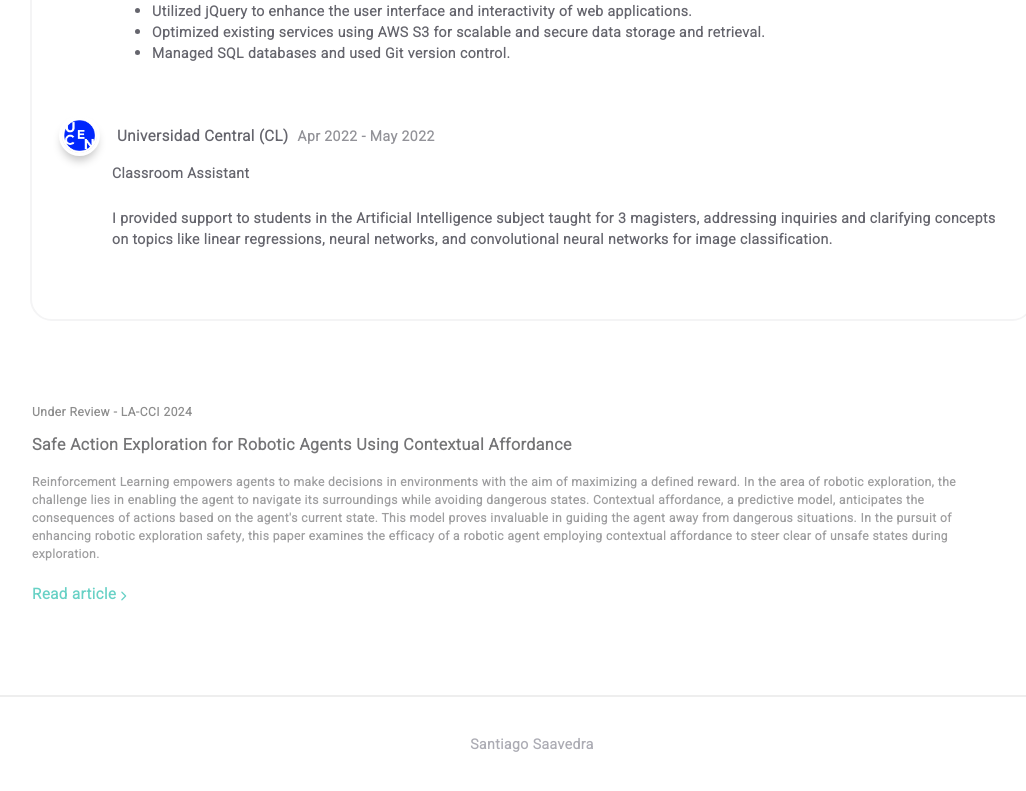
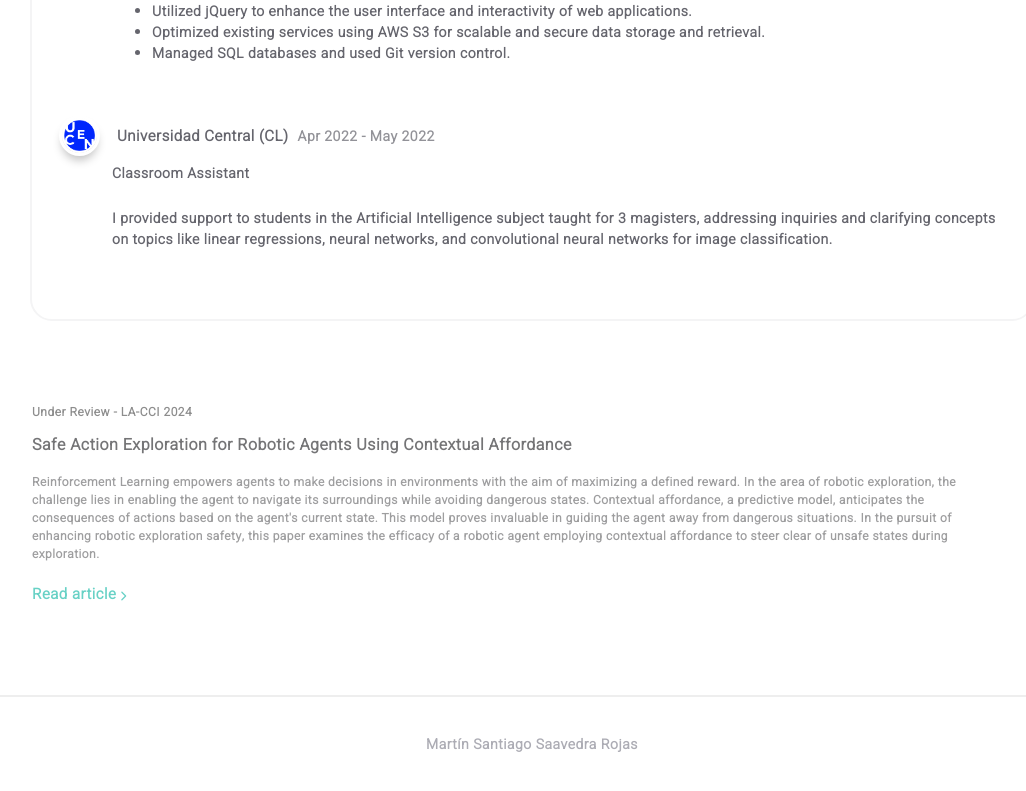
Before and after one commit to Frust135/Portfolio, a React (Create React App) app: page / in a window 1280 px wide. Shown: the part 1697-2488 px from the top of the page, without its empty margins (108-1134 px from the left). Built offline with nearby package versions, Linux system fonts and the light colour scheme.

Commit message:
Full name on footer

```diff
--- a/src/components/common/footer.jsx
+++ b/src/components/common/footer.jsx
@@ -9,7 +9,7 @@ const Footer = () => {
 			<div className="footer">
 				<div className="footer-credits">
 					<div className="footer-credits-text">
-						<p>Santiago Saavedra</p>
+						<p>Martín Santiago Saavedra Rojas</p>
 					</div>
 				</div>
 			</div>
```
